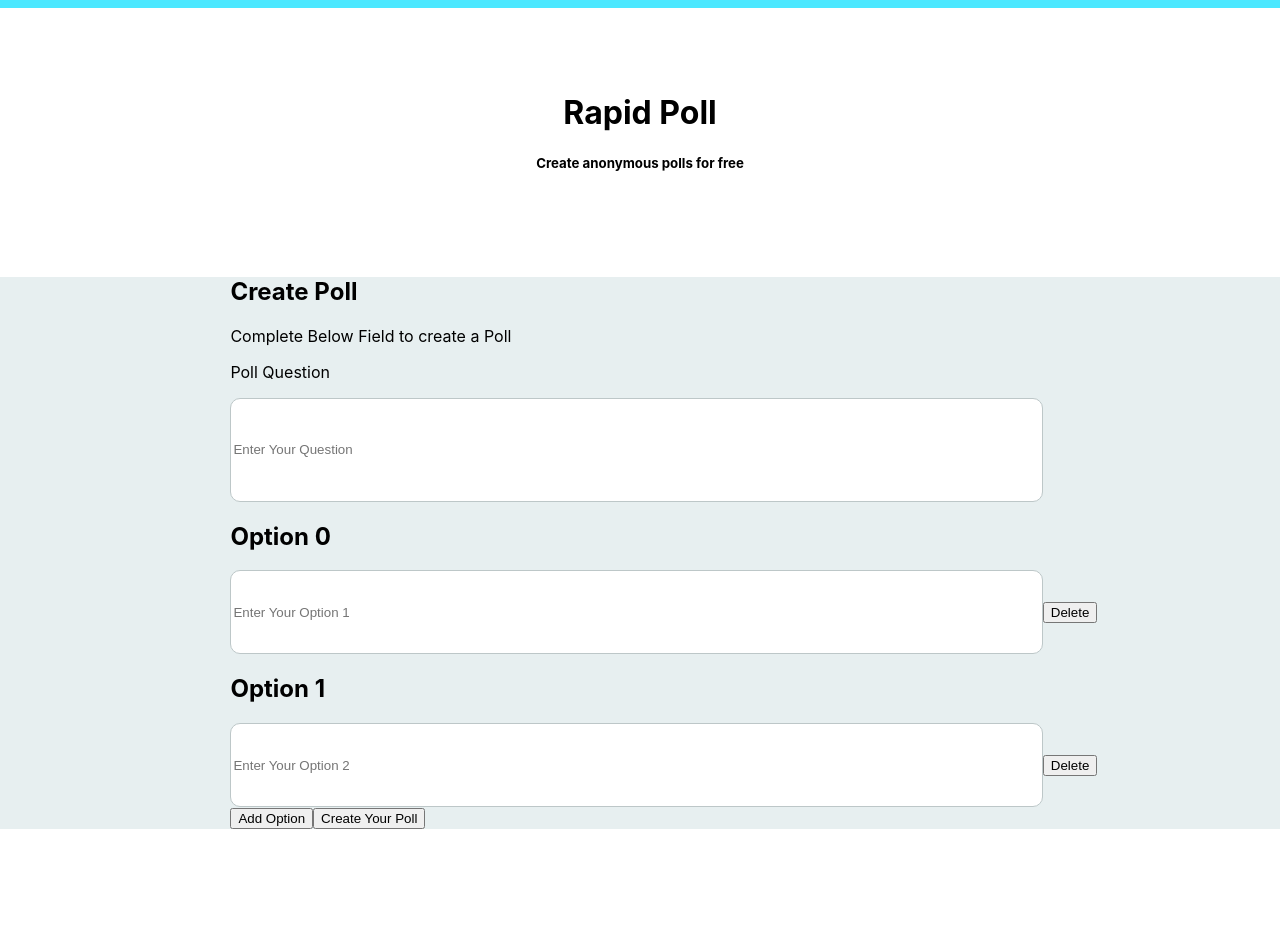
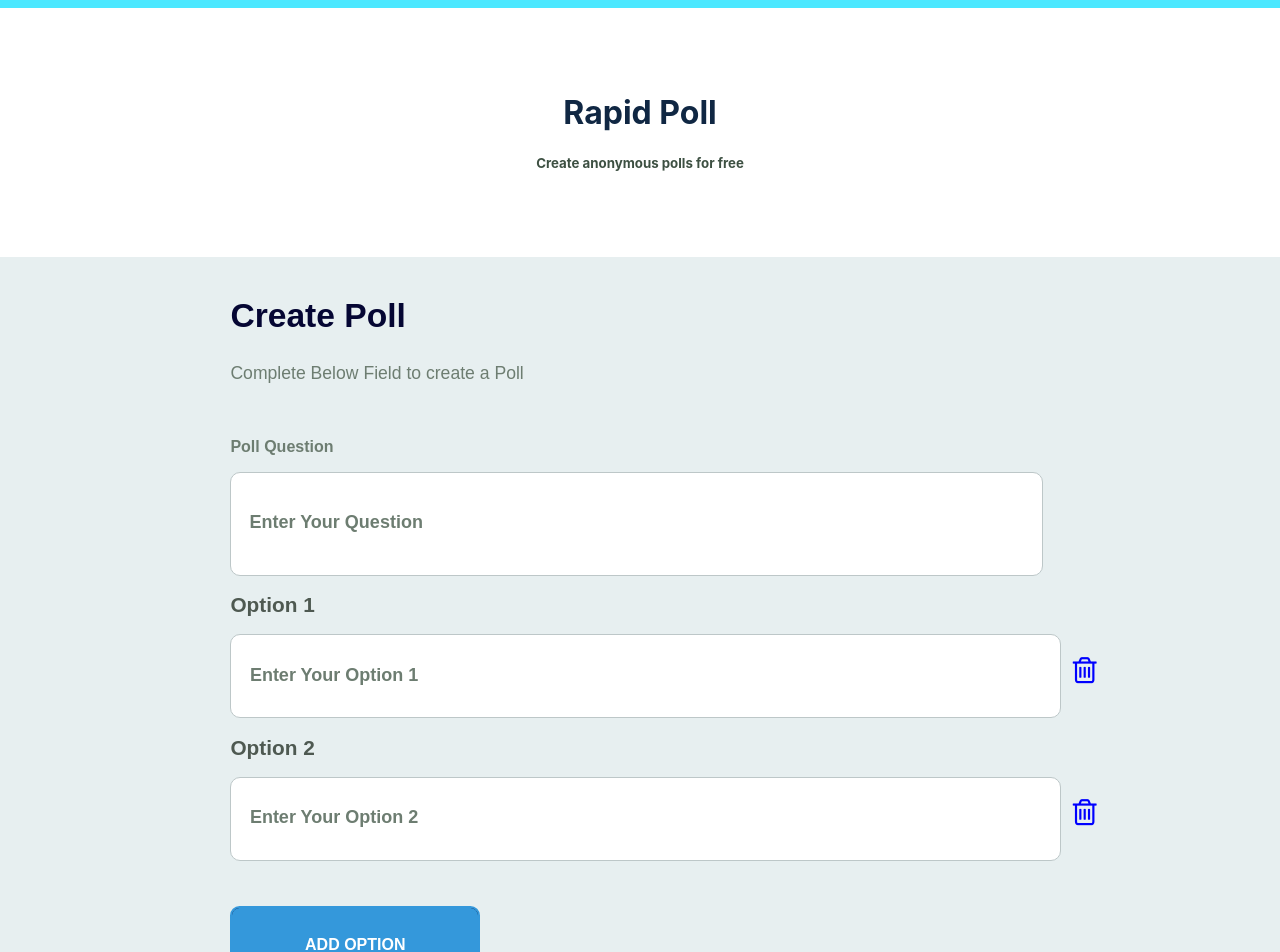
Before and after one commit to Krishan-2000/PollWeb, a React (Create React App) app: page / in a window 1280 px wide. Shown: the top 952 px of the page. Before the commit the page ends 829 px from the top, so only its background shows below. Built offline with nearby package versions, Linux system fonts and the light colour scheme.

Commit message:
Added Styling in HomePage

```diff
--- a/package.json
+++ b/package.json
@@ -3,6 +3,7 @@
   "version": "0.1.0",
   "private": true,
   "dependencies": {
+    "@fortawesome/fontawesome-free": "^5.15.3",
     "@testing-library/jest-dom": "^5.14.1",
     "@testing-library/react": "^11.2.7",
     "@testing-library/user-event": "^12.8.3",
--- a/public/index.html
+++ b/public/index.html
@@ -15,6 +15,9 @@
       user's mobile device or desktop. See https://developers.google.com/web/fundamentals/web-app-manifest/
     -->
     <link rel="manifest" href="%PUBLIC_URL%/manifest.json" />
+
+    <link rel="stylesheet" href="https://cdnjs.cloudflare.com/ajax/libs/font-awesome/4.7.0/css/font-awesome.min.css">
+    <link rel="stylesheet" href="https://cdnjs.cloudflare.com/ajax/libs/font-awesome/4.7.0/css/font-awesome.min.css">
     <!--
       Notice the use of %PUBLIC_URL% in the tags above.
       It will be replaced with the URL of the `public` folder during the build.
--- a/src/Component/Body.css
+++ b/src/Component/Body.css
@@ -3,4 +3,147 @@
     background-color: #E7EFF0;
     padding-left: 18%;
     padding-right: 12%;
+    /* border: 2px solid black; */
+    padding-bottom: 2%;
+    padding-top: 1%;
 }
+.Body .Heading
+{
+    font-family: Arial, Helvetica, sans-serif;
+    font-size: 2.1rem;
+    color: #050633;
+}
+.Body .para
+{
+    font-family: Arial, Helvetica, sans-serif;
+    font-size: 1.1rem;
+    font-weight: 530;
+    color: #6D7D71;
+}
+.Body .para1
+{
+    font-family: Arial, Helvetica, sans-serif;
+    font-size: 1rem;
+    font-weight: 600;
+    color: #6D7D71;
+}
+
+Body .OptionHeading
+{
+    font-family: Arial, Helvetica, sans-serif;
+    font-size: 1.3rem;
+    font-weight: bold;
+    color: #4E5951;
+}
+
+.BodyInnerDiv{
+    /* border: 2px solid black; */
+}
+
+.AddOptionButton
+{
+
+    margin-top: 5%;
+    width: 250px;
+    box-sizing: border-box;
+  -webkit-appearance: none;
+    -moz-appearance: none;
+     appearance: none;
+    background-color: #050633;
+    border: 2px solid #e74c3c;
+   border-radius: 0.6em;
+   color: #e74c3c;
+  cursor: pointer;
+  display: -webkit-box;
+  display: -webkit-flex;
+  display: -ms-flexbox;
+  /* display: flex; */
+  -webkit-align-self: center;
+   -ms-flex-item-align: center;
+    align-self: center;
+  font-size: 1.0001rem;
+  font-weight: 400;
+  line-height: 2.3;
+    /* margin: 20px; */
+    padding: 1.2em 4.54em;
+    text-decoration: none;
+    text-align: center;
+    text-transform: uppercase;
+    font-family: 'Montserrat', sans-serif;
+    font-weight: 700;
+
+    border-color: #3498db;
+    color: #fff;
+    box-shadow: 0 0 40px 40px #3498db inset, 0 0 0 0 #3498db;
+    -webkit-transition: all 150ms ease-in-out;
+      transition: all 150ms ease-in-out;
+}
+.AddOptionButton:hover {
+    box-shadow: 0 0 10px 0 #3498db inset, 0 0 10px 4px #3498db;
+  }
+
+  .GeneratePollButton
+  {
+    margin-top: 5%;
+    margin-left: 5%;
+    margin-bottom: 5%;
+    width: 280px;
+    box-sizing: border-box;
+  -webkit-appearance: none;
+    -moz-appearance: none;
+     appearance: none;
+    background-color: #125F27;
+    border: 2px solid #e74c3c;
+   border-radius: 0.6em;
+   color: #e74c3c;
+  cursor: pointer;
+  display: -webkit-box;
+  display: -webkit-flex;
+  display: -ms-flexbox;
+  /* display: flex; */
+  -webkit-align-self: center;
+   -ms-flex-item-align: center;
+    align-self: center;
+  font-size: 0.889rem;
+  font-weight: 400;
+  line-height: 2.8;
+    /* margin: 20px; */
+    padding: 1.2em 4.54em;
+    text-decoration: none;
+    text-align: center;
+    text-transform: uppercase;
+    font-family: 'Montserrat', sans-serif;
+    font-weight: 700;
+
+    border-color: #4DE20F;
+    color: #fff;
+    box-shadow: 0 0 40px 40px #4DE20F inset, 0 0 0 0 #3498db;
+    -webkit-transition: all 150ms ease-in-out;
+      transition: all 150ms ease-in-out;
+  }
+
+  .GeneratePollButton:hover
+  {
+    box-shadow: 0 0 10px 0 #3498db inset, 0 0 10px 4px #3498db;
+  }
+
+  @media(max-width: 800px)
+  {
+      .GeneratePollButton
+      {
+         margin-left: 0%;
+      }
+  }
+  @media(max-width: 400px)
+  {
+      .GeneratePollButton
+      {
+          width: 220px;
+          font-size: 11px;
+      }
+      .AddOptionButton
+      {
+        width: 200px;
+        font-size: 12px;
+      }
+  }
--- a/src/Component/Body.js
+++ b/src/Component/Body.js
@@ -45,15 +45,16 @@ const Body = () => {
 
     return (
         <div className="Body">
-            <div>
-                <h2>Create Poll</h2>
-                <p>Complete Below Field to create a Poll</p>
-                <p>Poll Question</p>
+            <div className="BodyInnerDiv">
+                <h2 className="Heading">Create Poll</h2>
+                <p className="para">Complete Below Field to create a Poll</p>
+                <br/>
+                <p className="para1">Poll Question</p>
                 <form >
                     <InputQuestion onChange={onChangeHandler} />
                     {inputfield.map((val, index) => (
                         <>
-                            <h2 key={Date.now()}>Option {index}</h2>
+                            <h2 key={Date.now()} className="OptionHeading">Option {index+1}</h2>
                             <InputOption key={index} value={val.text} id={index} onChange={onChangeHandlerOption} onDelete={DeleteitemHandler} />
                         </>
                     ))}
--- a/src/Component/Button.js
+++ b/src/Component/Button.js
@@ -1,10 +1,11 @@
 import React from 'react'
+import './Body.css'
 
 
 const Button = (props) =>{
 
    return (
-        <button onClick={props.onClick}>{props.children}</button>
+        <button className={props.className} onClick={props.onClick}>{props.children}</button>
     )
 };
 
--- a/src/Component/Header.css
+++ b/src/Component/Header.css
@@ -4,3 +4,10 @@
     padding-top: 5%;
     padding-bottom: 5%;
 }
+.header h1
+{
+    color: #102743;
+}
+.header h5{
+    color: #3D5042;
+}
--- a/src/Component/InputOption.css
+++ b/src/Component/InputOption.css
@@ -1,6 +1,27 @@
 .InputOption input{
     border: 1px solid #BDC7C8;
-    width: 90%;
+    width: 92%;
     height: 80px;
     border-radius: 10px;
 }
+.DeleteButton
+{
+    font-size: 1.9rem;
+    /* margin-left: 2%; */
+    position: relative;
+    left: 12px;
+    color: blue;
+}
+.fa-trash-o:hover{
+    color: red;
+    cursor: pointer;
+}
+@media(max-width : 550px)
+{
+    .InputOption input{
+        border: 1px solid #BDC7C8;
+        width: 80%;
+        height: 80px;
+        border-radius: 10px;
+    }
+}
--- a/src/Component/InputOption.js
+++ b/src/Component/InputOption.js
@@ -7,10 +7,14 @@ const InputOption = (props) =>{
      return (
         <div className="InputOption">
         <input type="text" value={props.value} placeholder={`Enter Your Option ${props.id+1}`} onChange={(event)=>(props.onChange(props.id,event.target.value))}></input>
-        <button onClick={(event) =>{
+        {/* <button onClick={(event) =>{
             event.preventDefault();
             props.onDelete(props.id);
-        }}>Delete</button>
+        }}>Delete</button> */}
+        <i className="fa fa-trash-o DeleteButton" onClick={(event) =>{
+            event.preventDefault();
+            props.onDelete(props.id);
+        }}></i>
         </div>
     )
 };
--- a/src/Component/InputQuestion.css
+++ b/src/Component/InputQuestion.css
@@ -4,3 +4,10 @@
     height: 100px;
     border-radius: 10px;
 }
+::placeholder{
+    font-family: Arial, Helvetica, sans-serif;
+    font-size: 18px;
+    font-weight: 600;
+    color: #6D7D71;
+    padding-left: 2%;
+}
```
Also changed, not shown: 1 other file (tests, documents, lock files or other folders).
